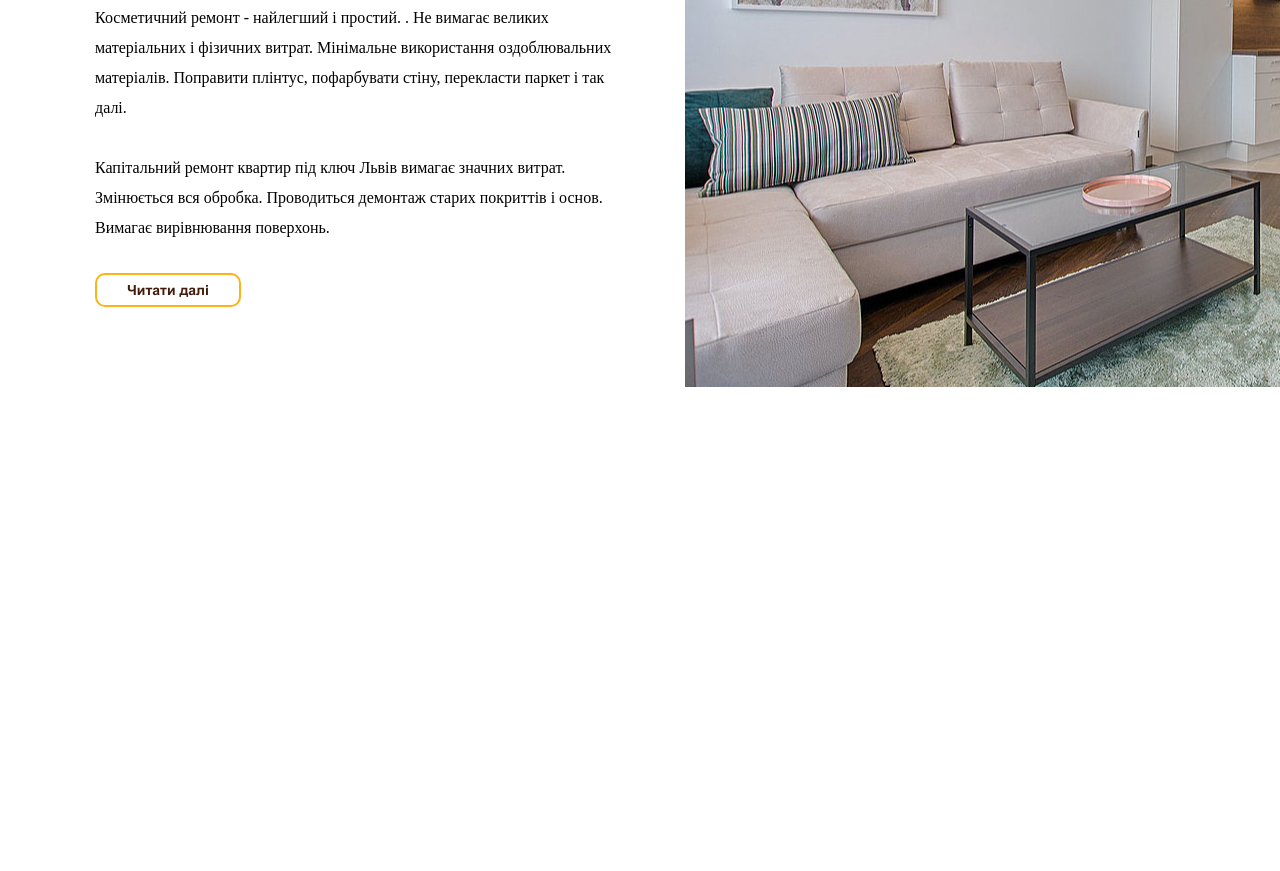
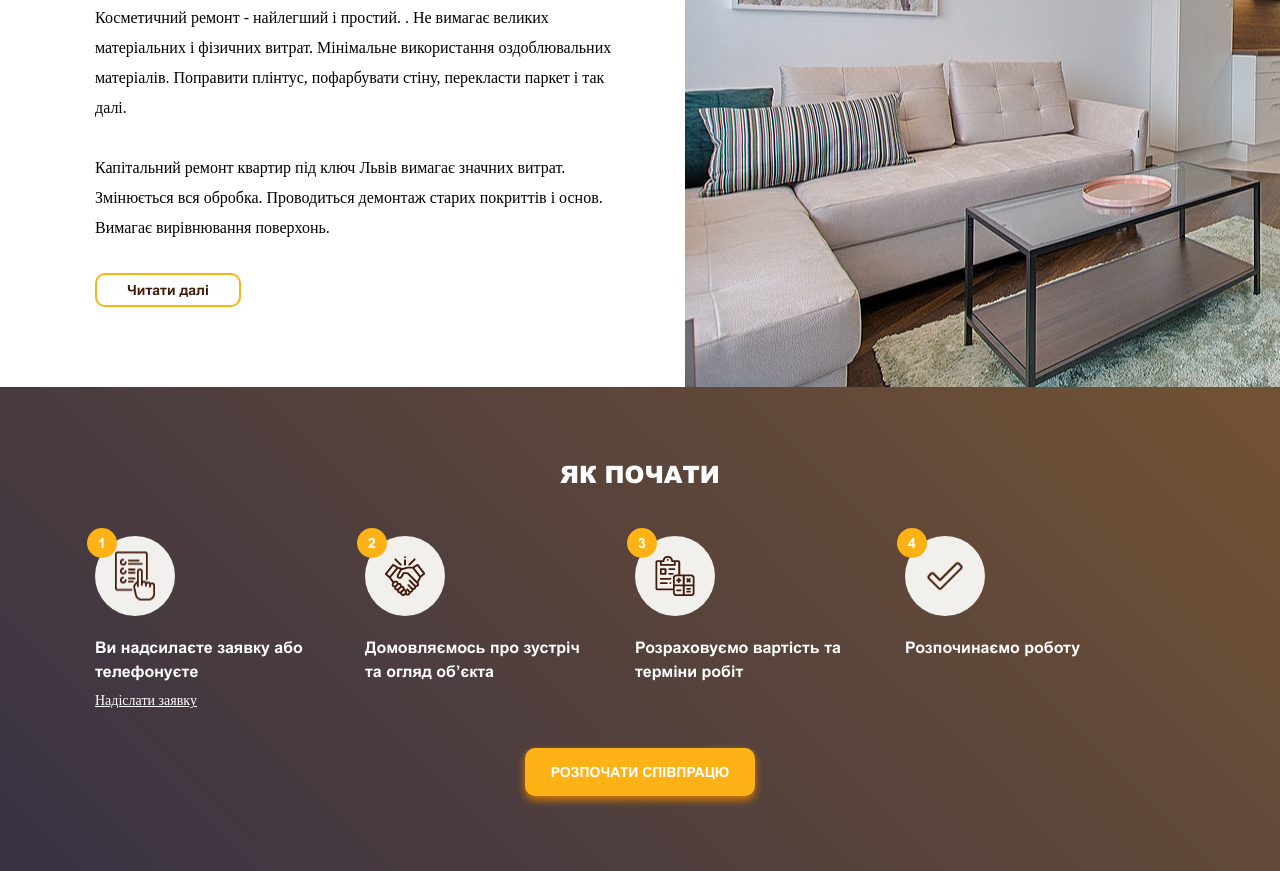
Before and after one commit to byDaylight/TestBUD, a website: page src/index.html in a window 1280 px wide. Shown: the part 3874-4745 px from the top of the page. Before the commit the page ends 4261 px from the top, so only its background shows below. Drawn offline with nearby package versions, Linux system fonts and the light colour scheme; files that its build step writes are made by us from their sources; a web font is replaced by a local one.

Commit message:
how to start. it should be on the left? i've put it like there

```diff
--- a/src/assets/scss/_vars.scss
+++ b/src/assets/scss/_vars.scss
@@ -7,3 +7,4 @@ $reaction: #1a2326;
 
 $mode-991: 991px;
 $mode-600: 600px;
+$mode-400: 400px;
--- a/src/assets/scss/blocks/btn.scss
+++ b/src/assets/scss/blocks/btn.scss
@@ -64,6 +64,9 @@
         &:hover {
             color: darken($orange, 10%);
         }
+        @include breakMin($mode-991) {
+            color: $white;
+        }
     }
 
     &--collab,
@@ -81,6 +84,17 @@
         text-transform: uppercase;
         text-align: center;
         filter: drop-shadow(0 .4rem .4rem #d57801);
+
+        &:hover {
+            background-color: darken($orange, 15%);
+        }
+    }
+    &--collab {
+        margin-top: 0;
+        @include breakMin($mode-400) {
+            max-width: 23rem;
+
+        }
     }
     &--send {
         margin-top: .5rem;
--- a/src/assets/scss/blocks/start.scss
+++ b/src/assets/scss/blocks/start.scss
@@ -3,9 +3,18 @@
     background-size: cover;
     background-repeat: no-repeat;
     background-position: center;
+
+    @include breakMin($mode-600) {
+        background: linear-gradient(45deg, #393244, #725234);
+    }
 }
 .start__content {
     padding: 7.5rem 0 6.5rem;
+    text-align: center;
+
+    @include breakMin($mode-991) {
+        padding-bottom: 7.5rem;
+    }
 }
 
 .start__inner {
@@ -13,13 +22,36 @@
     flex-direction: column;
     align-items: center;
 
+    @include breakMin($mode-600) {
+        flex-direction: row;
+        flex-wrap: wrap;
+        justify-content: center;
+        align-items: flex-start;
+    }
+    @include breakMin($mode-991) {
+        justify-content: flex-start;
+    }
+
+
 }
 
 .start__item {
     width: 25rem;
-    margin-bottom: 4rem;
+    margin: 0 1.5rem 4rem;
 
     text-align: center;
+
+    @include breakMin($mode-991) {
+        text-align: left;
+        width: 22rem;
+        margin-right: 2.5rem;
+        margin-left: 2.5rem;
+
+        &:first-child {
+            margin-left: 0;
+        }
+
+    }
 }
 
 .start__caption {
@@ -28,7 +60,6 @@
 
     text-transform: uppercase;
     color: $white;
-    text-align: center;
     margin-bottom: 5rem;
 }
 
@@ -42,6 +73,10 @@
     background-color: #f2f0ed;
     margin-bottom: 2rem;
     position: relative;
+
+    @include breakMin($mode-991) {
+        margin-left: 0;
+    }
 }
 
 .start__icon {
@@ -71,7 +106,7 @@
 }
 
 .start__text {
-    font-family: 'Arial Black';
+    font-family: 'Arial Bold';
     font-size: 1.6rem;
 
     line-height: 1.5em;
```
Also changed, not shown: src/index.html (+2 -2 lines), dist/assets/css/style.css, dist/assets/css/style.min.css, dist/index.html.
